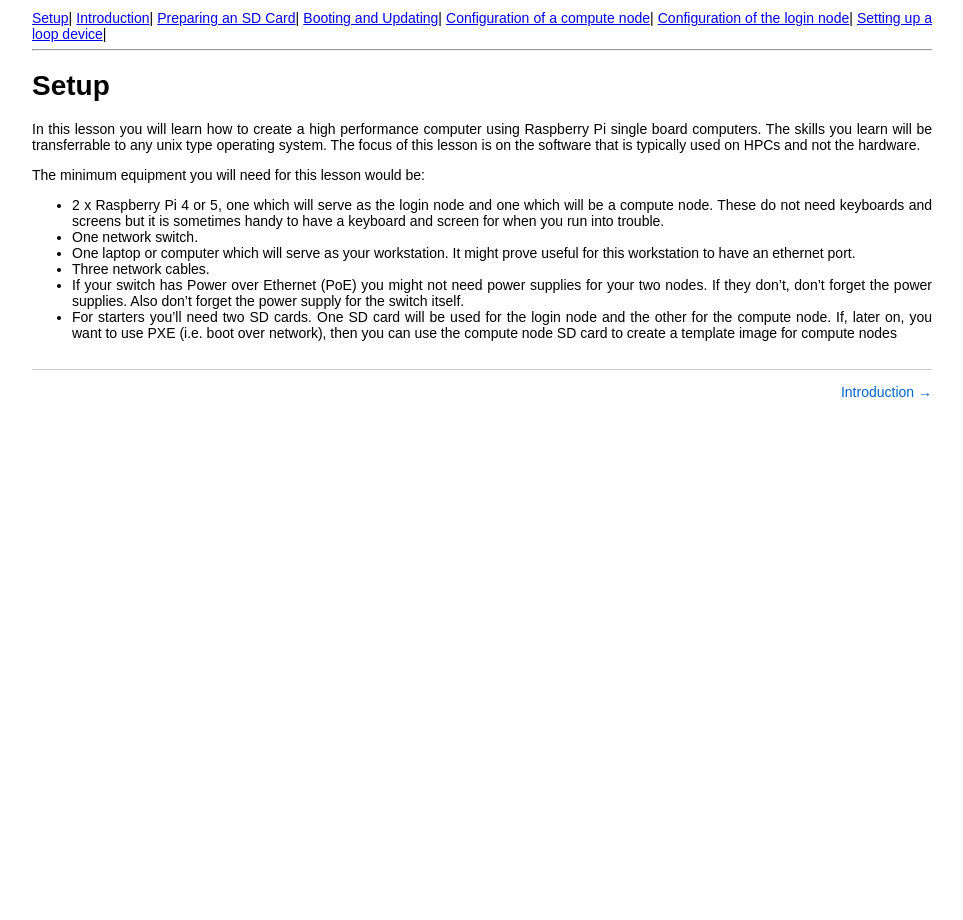
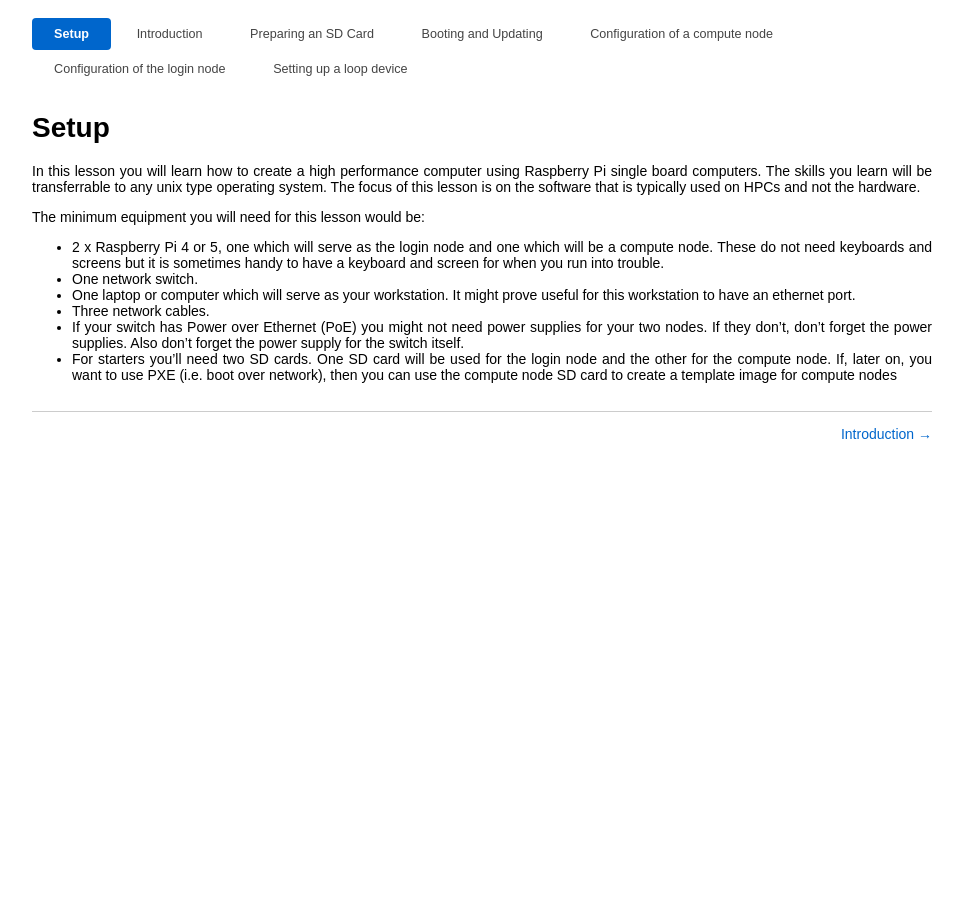
Before and after one commit to carpentriesoffline/Building_a_miniHPC_for_Training, a Jekyll site: the page built from index.md, in a window 1280 px wide. Shown: the whole page, without its empty margins (158-1121 px from the left). Built offline with Jekyll 4.4.1, drawn with Linux system fonts in a browser that asks for light colours.

Commit message:
Improve nav CSS and fix links to use configured baseURL

```diff
--- a/_includes/navigation.html
+++ b/_includes/navigation.html
@@ -1,3 +1,5 @@
-{% for item in site.data.navigation %}
-    <a href="{{ item.link }}">{{ item.name }}</a>|
-{% endfor %}
+<nav class="site-nav">
+  {% for item in site.data.navigation %}
+    <a href="{{ site.baseurl }}/{{ item.link }}"{% if page.url == '/' and item.link == 'index.html' %} class="active"{% elsif page.url contains item.link %} class="active"{% endif %}>{{ item.name }}</a>
+  {% endfor %}
+</nav>
--- a/_layouts/default.html
+++ b/_layouts/default.html
@@ -6,8 +6,7 @@
   </head>
   <body>
     {% include navigation.html %}
-    <hr>
-		<h1>{{ page.title }}</h1>
+    <h1>{{ page.title }}</h1>
 
     {{ content }}
 
--- a/_sass/main.scss
+++ b/_sass/main.scss
@@ -1,3 +1,30 @@
+.site-nav {
+  display: flex;
+  flex-wrap: wrap;
+  gap: 0.25em;
+  padding: 0.6em 0;
+
+  a {
+    text-decoration: none;
+    color: #444;
+    padding: 0.7em 1.75em;
+    border-radius: 4px;
+    font-size: 0.9em;
+    transition: background 0.15s, color 0.15s;
+
+    &:hover {
+      background: #e8e8e8;
+      color: #000;
+    }
+
+    &.active {
+      background: #0066cc;
+      color: #fff;
+      font-weight: bold;
+    }
+  }
+}
+
 body {
   vertical-align: middle;
   padding: 10px;
```
